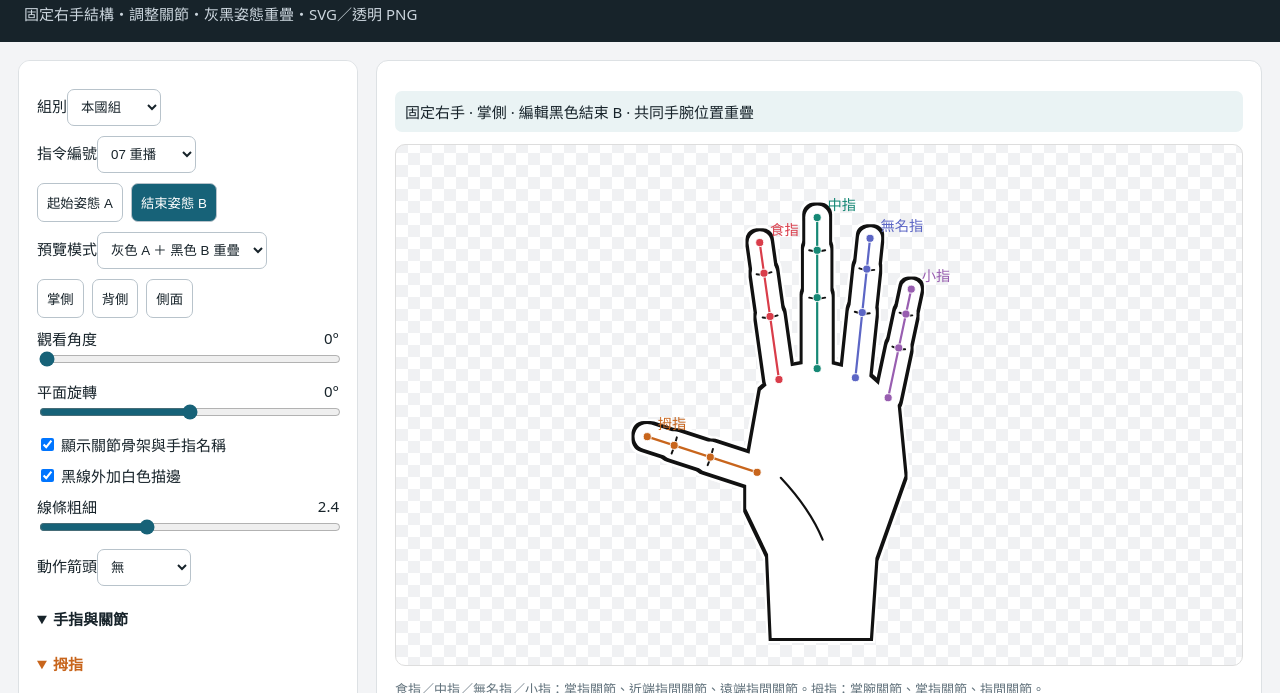
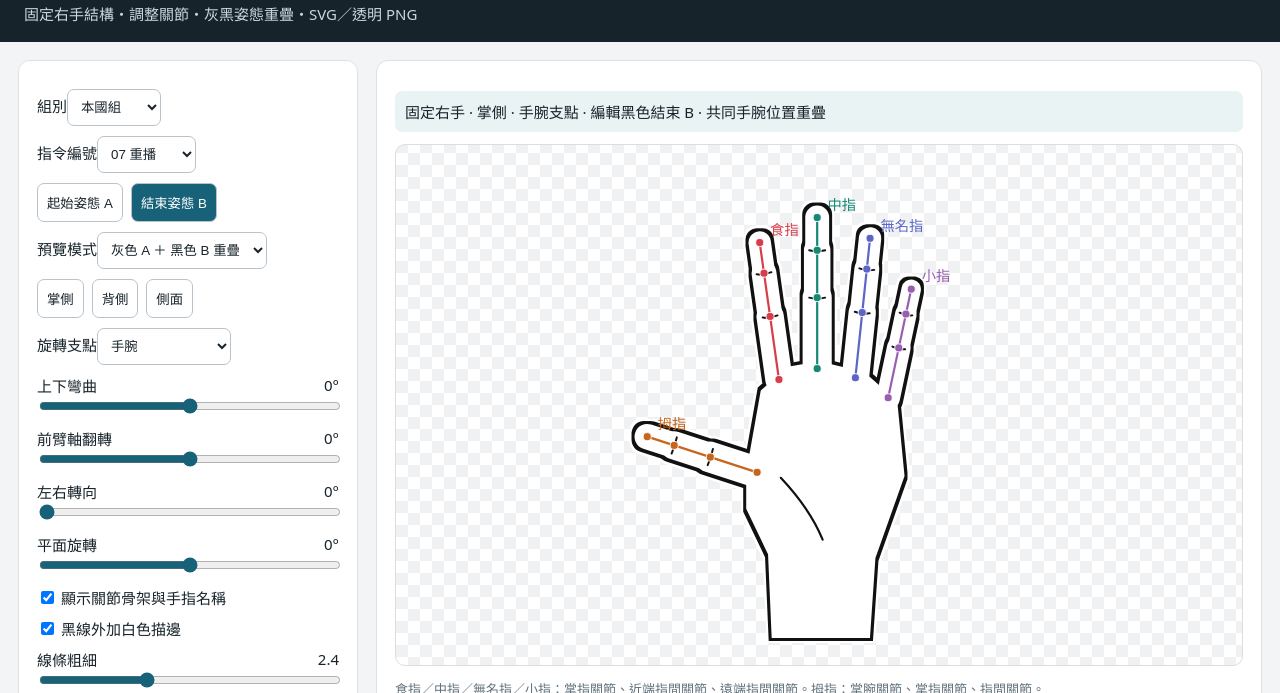
Before and after one commit to zisunny104/mr-gesture-icons, a plain HTML site: page index.html in a window 1280 px wide. Shown: the part 53-746 px from the top of the page. Drawn offline with Linux system fonts and the light colour scheme.

Commit message:
Add whole-hand pitch and forearm rotation with wrist or elbow pivot

```diff
--- a/index.html
+++ b/index.html
@@ -3,7 +3,7 @@
 <header><h1>右手骨架繪圖工具</h1><p>固定右手結構・調整關節・灰黑姿態重疊・SVG／透明 PNG</p></header>
 <main><aside><label>組別<select id="dataset"><option value="domestic">本國組</option><option value="international">非本國組</option></select></label><label>指令編號<select id="command"><option value="01-open">01 開啟</option><option value="02-confirm">02 確認</option><option value="03-previous">03 上一步</option><option value="04-next">04 下一步</option><option value="05-zoom-in">05 放大</option><option value="06-zoom-out">06 縮小</option><option value="07-reload" selected>07 重播</option><option value="08-capture">08 截圖</option><option value="09-close">09 關閉</option></select></label><div class="row"><button id="editA">起始姿態 A</button><button id="editB" class="active">結束姿態 B</button></div><label>預覽模式<select id="mode"><option value="overlay">灰色 A ＋ 黑色 B 重疊</option><option value="single">只顯示編輯中的姿態</option><option value="skeleton">只顯示骨架</option></select></label>
 <div class="row"><button id="front">掌側</button><button id="back">背側</button><button id="side">側面</button></div>
-<label>觀看角度 <output id="yawVal"></output><input id="yaw" type="range" min="0" max="180" value="0"></label>
+<label>旋轉支點<select id="pivot"><option value="wrist">手腕</option><option value="elbow">手肘（含前臂）</option></select></label><label>上下彎曲 <output id="pitchVal"></output><input id="pitch" type="range" min="-100" max="100" value="0"></label><label>前臂軸翻轉 <output id="twistVal"></output><input id="twist" type="range" min="-180" max="180" value="0"></label><label>左右轉向 <output id="yawVal"></output><input id="yaw" type="range" min="0" max="180" value="0"></label>
 <label>平面旋轉 <output id="rotVal"></output><input id="rot" type="range" min="-180" max="180" value="0"></label>
 <label><input id="bones" type="checkbox" checked> 顯示關節骨架與手指名稱</label>
 <label><input id="halo" type="checkbox" checked> 黑線外加白色描邊</label>
@@ -18,15 +18,15 @@
 <script>
 const $=s=>document.getElementById(s), names=['拇指','食指','中指','無名指','小指'], colors=['#c8651c','#d93d4a','#168875','#5c66c5','#985eb0'];
 const fresh=()=>({curl:[[15,10,5],[0,0,0],[0,0,0],[0,0,0],[0,0,0]],spread:[38,-8,0,6,12]});let poses=[fresh(),fresh()], editing=1;
-let settings={yaw:0,rot:0,line:2.4,bones:true,halo:true,mode:'overlay',arrow:'none'};
+let settings={yaw:0,pitch:0,twist:0,pivot:'wrist',rot:0,line:2.4,bones:true,halo:true,mode:'overlay',arrow:'none'};
 const rad=d=>d*Math.PI/180;
-function project(p){let a=rad(settings.yaw),r=rad(settings.rot);let x=p[0]*Math.cos(a)+p[2]*Math.sin(a),y=p[1];return [200+(x*Math.cos(r)-y*Math.sin(r))*1.4,235+(x*Math.sin(r)+y*Math.cos(r))*1.4,p[2]*Math.cos(a)-p[0]*Math.sin(a)];}
+function project(p){let elbow=settings.pivot==='elbow',pivotY=elbow?160:59;let x=p[0],y=p[1]-pivotY,z=p[2];let a=rad(settings.twist||0),v=x*Math.cos(a)+z*Math.sin(a);z=z*Math.cos(a)-x*Math.sin(a);x=v;a=rad(settings.pitch||0);v=y*Math.cos(a)-z*Math.sin(a);z=y*Math.sin(a)+z*Math.cos(a);y=v;a=rad(settings.yaw);v=x*Math.cos(a)+z*Math.sin(a);z=z*Math.cos(a)-x*Math.sin(a);x=v;a=rad(settings.rot);v=x*Math.cos(a)-y*Math.sin(a);y=x*Math.sin(a)+y*Math.cos(a);x=v;let scale=elbow?1.05:1.4;return [200+x*scale,(elbow?195:235)+(y+pivotY)*scale,z];}
 function geometry(pose){const fingers=[];const bases=[[-34,12,0],[-22,-39,0],[-1,-45,0],[20,-40,0],[38,-29,0]],lengths=[[28,23,18],[35,24,17],[39,26,18],[36,24,17],[28,19,14]],radii=[8.5,7.5,8,7.5,6.5];
  for(let f=0;f<5;f++){let q=[...bases[f]],pts=[q],total=0;const s=rad(f===0?-pose.spread[0]-34:pose.spread[f]);for(let j=0;j<3;j++){total+=rad(pose.curl[f][j]);let len=lengths[f][j],v=[Math.sin(s)*Math.cos(total)*len,-Math.cos(s)*Math.cos(total)*len,Math.sin(total)*len];q=q.map((x,k)=>x+v[k]);pts.push(q);}fingers.push({pts:pts.map(project),r:radii[f]*1.4,color:colors[f],name:names[f]});}
- let palm=[[-40,12,0],[-32,-33,0],[-17,-46,0],[0,-49,0],[25,-43,0],[43,-27,0],[47,14,0],[31,59,0],[28,103,0],[-26,103,0],[-28,57,0],[-40,32,0]].map(project);return {palm,fingers};}
+ let palm=[[-40,12,0],[-32,-33,0],[-17,-46,0],[0,-49,0],[25,-43,0],[43,-27,0],[47,14,0],[31,59,0],[28,103,0],[-26,103,0],[-28,57,0],[-40,32,0]].map(project);return {palm,fingers,forearm:settings.pivot==='elbow'?[project([0,90,0]),project([0,160,0])]:null};}
 const n=x=>Number(x.toFixed(2));const points=a=>a.map(p=>n(p[0])+','+n(p[1])).join(' ');
 function capsule(a,b,r){return `<path d="M${n(a[0])} ${n(a[1])} L${n(b[0])} ${n(b[1])}" fill="none" stroke="white" stroke-width="${n(r*2)}" stroke-linecap="round"/>`;}
-function shape(g){let s=`<polygon points="${points(g.palm)}" fill="white"/>`;for(const f of g.fingers)for(let j=0;j<3;j++)s+=capsule(f.pts[j],f.pts[j+1],f.r*(1-j*.09));return s;}
+function shape(g){let s=(g.forearm?capsule(g.forearm[0],g.forearm[1],23):'')+`<polygon points="${points(g.palm)}" fill="white"/>`;for(const f of g.fingers)for(let j=0;j<3;j++)s+=capsule(f.pts[j],f.pts[j+1],f.r*(1-j*.09));return s;}
 function skeleton(g){let s='';for(const f of g.fingers){s+=`<polyline points="${points(f.pts)}" fill="none" stroke="${f.color}" stroke-width="1.7"/>`;for(let j=0;j<4;j++)s+=`<circle cx="${n(f.pts[j][0])}" cy="${n(f.pts[j][1])}" r="3.1" fill="${f.color}" stroke="white" stroke-width=".7"/>`;const q=f.pts[3];s+=`<text x="${n(q[0]+8)}" y="${n(q[1]-6)}" font-size="11" fill="${f.color}">${f.name}</text>`;}return s;}
 function poseSvg(pose,id,color,bones){const g=geometry(pose);if(settings.mode==='skeleton')return skeleton(g);let s=shape(g);let defs=`<defs><filter id="outline${id}" x="-30%" y="-30%" width="160%" height="160%" color-interpolation-filters="sRGB"><feMorphology in="SourceAlpha" operator="dilate" radius="${settings.line}" result="edge"/><feFlood flood-color="${color}"/><feComposite in2="edge" operator="in" result="black"/><feMerge><feMergeNode in="black"/><feMergeNode in="SourceGraphic"/></feMerge></filter></defs>`;
  let outer='';if(settings.halo){outer=`<defs><filter id="halo${id}" x="-40%" y="-40%" width="180%" height="180%"><feMorphology in="SourceAlpha" operator="dilate" radius="${settings.line+1.4}"/><feFlood flood-color="white"/><feComposite in2="SourceAlpha" operator="out"/></filter></defs>`; /* explicit union halo uses expanded strokes below */
@@ -38,10 +38,10 @@ function poseSvg(pose,id,color,bones){const g=geometry(pose);if(settings.mode===
  return defs+outer+`<g filter="url(#outline${id})">${s}</g>`+inner+(bones?skeleton(g):'');}
 function arrowSvg(){let d=settings.arrow==='cw'?'M145 78 C120 44 175 16 215 40 C238 56 237 79 225 93 M226 79 L225 93 L239 88':settings.arrow==='ccw'?'M225 93 C253 55 213 21 175 28 C142 34 131 58 145 78 M132 70 L145 78 L147 64':settings.arrow==='in'?'M99 153 L124 162 M114 151 L124 162 L111 165 M181 130 L157 148 M159 134 L157 148 L170 145':settings.arrow==='out'?'M124 162 L99 153 M111 149 L99 153 L106 165 M157 148 L181 130 M168 133 L181 130 L177 144':'';return d?`<path d="${d}" fill="none" stroke="#111" stroke-width="${settings.line+1}" stroke-linejoin="round" stroke-linecap="round"/>`:'';}
 function svgBody(exporting=false){let s='';if(settings.mode==='overlay')s+=poseSvg(poses[0],'A','#b3b3b3',false)+poseSvg(poses[1],'B','#111',!exporting&&settings.bones);else s+=poseSvg(poses[editing],'C','#111',!exporting&&settings.bones);return s+arrowSvg();}
-function render(){ $('drawing').innerHTML=svgBody();let face=settings.yaw<70?'掌側':settings.yaw>110?'背側':'側面';$('status').textContent=`固定右手 · ${face} · 編輯${editing?'黑色結束 B':'灰色起始 A'} · ${settings.mode==='overlay'?'共同手腕位置重疊':'單一姿態'}`;['yaw','rot','line'].forEach(k=>$(k+'Val').textContent=settings[k]+(k==='line'?'':'°'));try{localStorage.setItem('right-hand-editor-v1',JSON.stringify({poses,settings}));}catch(e){}}
+function render(){ $('drawing').innerHTML=svgBody();let c=Math.cos(rad(settings.yaw+settings.twist))*Math.cos(rad(settings.pitch));let face=c>.35?'掌側':c<-.35?'背側':'側面';$('status').textContent=`固定右手 · ${face} · ${settings.pivot==='elbow'?'手肘支點':'手腕支點'} · 編輯${editing?'黑色結束 B':'灰色起始 A'} · ${settings.mode==='overlay'?'共同手腕位置重疊':'單一姿態'}`;['yaw','pitch','twist','rot','line'].forEach(k=>$(k+'Val').textContent=settings[k]+(k==='line'?'':'°'));try{localStorage.setItem('right-hand-editor-v1',JSON.stringify({poses,settings}));}catch(e){}}
 function controls(){ $('fingers').innerHTML='';for(let f=0;f<5;f++){let el=document.createElement('details');el.open=f<2;el.innerHTML=`<summary style="color:${colors[f]}">${names[f]}</summary>`;['根部彎曲','中間關節彎曲','末端關節彎曲','向外展開'].forEach((name,j)=>{let label=document.createElement('label'),v=j===3?poses[editing].spread[f]:poses[editing].curl[f][j];let min=j===3?(f===0?0:-35):0,max=j===3?(f===0?70:35):j===2?85:100;label.innerHTML=`${name}<output>${v}°</output><input type="range" min="${min}" max="${max}" value="${v}">`;label.querySelector('input').oninput=e=>{let val=+e.target.value;if(j===3)poses[editing].spread[f]=val;else poses[editing].curl[f][j]=val;label.querySelector('output').value=val+'°';render();};el.append(label);});$('fingers').append(el);}}
 function selectPose(i){editing=i;$('editA').classList.toggle('active',!i);$('editB').classList.toggle('active',!!i);controls();render();}
-['yaw','rot','line'].forEach(k=>$(k).oninput=e=>{settings[k]=+e.target.value;render();});['bones','halo'].forEach(k=>$(k).onchange=e=>{settings[k]=e.target.checked;render();});['mode','arrow'].forEach(k=>$(k).onchange=e=>{settings[k]=e.target.value;render();});
+['yaw','pitch','twist','rot','line'].forEach(k=>$(k).oninput=e=>{settings[k]=+e.target.value;render();});['bones','halo'].forEach(k=>$(k).onchange=e=>{settings[k]=e.target.checked;render();});['mode','arrow','pivot'].forEach(k=>$(k).onchange=e=>{settings[k]=e.target.value;render();});
 $('editA').onclick=()=>selectPose(0);$('editB').onclick=()=>selectPose(1);for(const [id,yaw] of [['front',0],['back',180],['side',90]])$(id).onclick=()=>{$('yaw').value=settings.yaw=yaw;render();};
 $('copy').onclick=()=>{poses[1-editing]=structuredClone(poses[editing]);render();};$('reset').onclick=()=>{poses[editing]=fresh();controls();render();};
 $('preset').onchange=e=>{let type=e.target.value;if(!type)return;let p=fresh();if(['point','fist','thumb'].includes(type)){p.curl=p.curl.map((a,i)=>i===0?[35,55,65]:[75,95,65]);p.spread=[8,0,0,0,0];if(type==='point')p.curl[1]=[0,0,0];if(type==='thumb'){p.curl[0]=[0,0,0];p.spread[0]=15;}}if(type==='pinch'){p.curl=[[25,40,25],[45,75,45],[75,95,65],[75,95,65],[75,95,65]];p.spread=[15,-20,0,0,0];}poses[editing]=p;controls();render();};
@@ -51,9 +51,9 @@ $('svgExport').onclick=()=>download(new Blob([exported()],{type:'image/svg+xml'}
 $('pngExport').onclick=()=>{let im=new Image(),url=URL.createObjectURL(new Blob([exported()],{type:'image/svg+xml'}));im.onload=()=>{let c=document.createElement('canvas');c.width=c.height=1920;c.getContext('2d').drawImage(im,0,0,1920,1920);c.toBlob(blob=>download(blob,$('filename').value+'.png'));URL.revokeObjectURL(url);};im.onerror=()=>{$('status').textContent='PNG 匯出失敗，請先匯出 SVG。';URL.revokeObjectURL(url);};im.src=url;};
 $('save').onclick=()=>download(new Blob([JSON.stringify({version:1,hand:'right',poses,settings},null,2)],{type:'application/json'}),$('filename').value+'.json');$('load').onclick=()=>$('jsonFile').click();$('jsonFile').onchange=async e=>{try{let data=JSON.parse(await e.target.files[0].text());if(data.hand!=='right'||data.poses?.length!==2||data.poses.some(p=>p.curl?.length!==5||p.curl.some(a=>a.length!==3)||p.spread?.length!==5))throw Error();poses=data.poses;settings={...settings,...data.settings};if(data.dataset)$('dataset').value=data.dataset;if(data.command){$('command').value=data.command;$('filename').value=data.command+'-0-complete';}sync();controls();render();}catch(e){$('status').textContent='無法載入：請選擇本工具匯出的右手姿態 JSON。';}};
 $('reference').onchange=e=>{let file=e.target.files[0];if(!file)return;const reader=new FileReader();reader.onload=()=>{$('ref').src=reader.result;$('ref').style.display='block';};reader.readAsDataURL(file);};
-function sync(){['yaw','rot','line','mode','arrow'].forEach(k=>$(k).value=settings[k]);['bones','halo'].forEach(k=>$(k).checked=settings[k]);}
+function sync(){['yaw','pitch','twist','rot','line','mode','arrow','pivot'].forEach(k=>$(k).value=settings[k]);['bones','halo'].forEach(k=>$(k).checked=settings[k]);}
 $('dataset').onchange=$('command').onchange=()=>{$('filename').value=$('command').value+'-0-complete';$('poseData').value=poseData();};
-function poseData(){return JSON.stringify({version:1,hand:'right',units:'degrees',model:'right-hand-fk-v1',dataset:$('dataset').value,command:$('command').value,poses,settings},null,2);}
+function poseData(){return JSON.stringify({version:1,hand:'right',units:'degrees',model:'right-hand-fk-v2',dataset:$('dataset').value,command:$('command').value,poses,settings},null,2);}
 $('copyData').onclick=async()=>{let text=poseData();$('poseData').value=text;try{await navigator.clipboard.writeText(text);$('status').textContent='已複製可重建的姿態 JSON';}catch(e){$('poseData').focus();$('poseData').select();document.execCommand('copy');$('status').textContent='數值已選取，可複製保存';}};
 $('applyData').onclick=()=>{try{let data=JSON.parse($('poseData').value);if(data.hand!=='right'||data.poses?.length!==2||data.poses.some(p=>p.curl?.length!==5||p.curl.some(a=>a.length!==3||a.some(v=>!Number.isFinite(v)))||p.spread?.length!==5||p.spread.some(v=>!Number.isFinite(v))))throw Error();poses=data.poses;settings={...settings,...data.settings};if(data.dataset)$('dataset').value=data.dataset;if(data.command){$('command').value=data.command;$('filename').value=data.command+'-0-complete';}sync();controls();render();}catch(e){$('status').textContent='數值格式不正確，請貼上本工具的完整 JSON。';}};
 try{let d=JSON.parse(localStorage.getItem('right-hand-editor-v1'));if(d?.poses?.length===2){poses=d.poses;settings={...settings,...d.settings};}}catch(e){}sync();controls();render();$('poseData').value=poseData();
```
